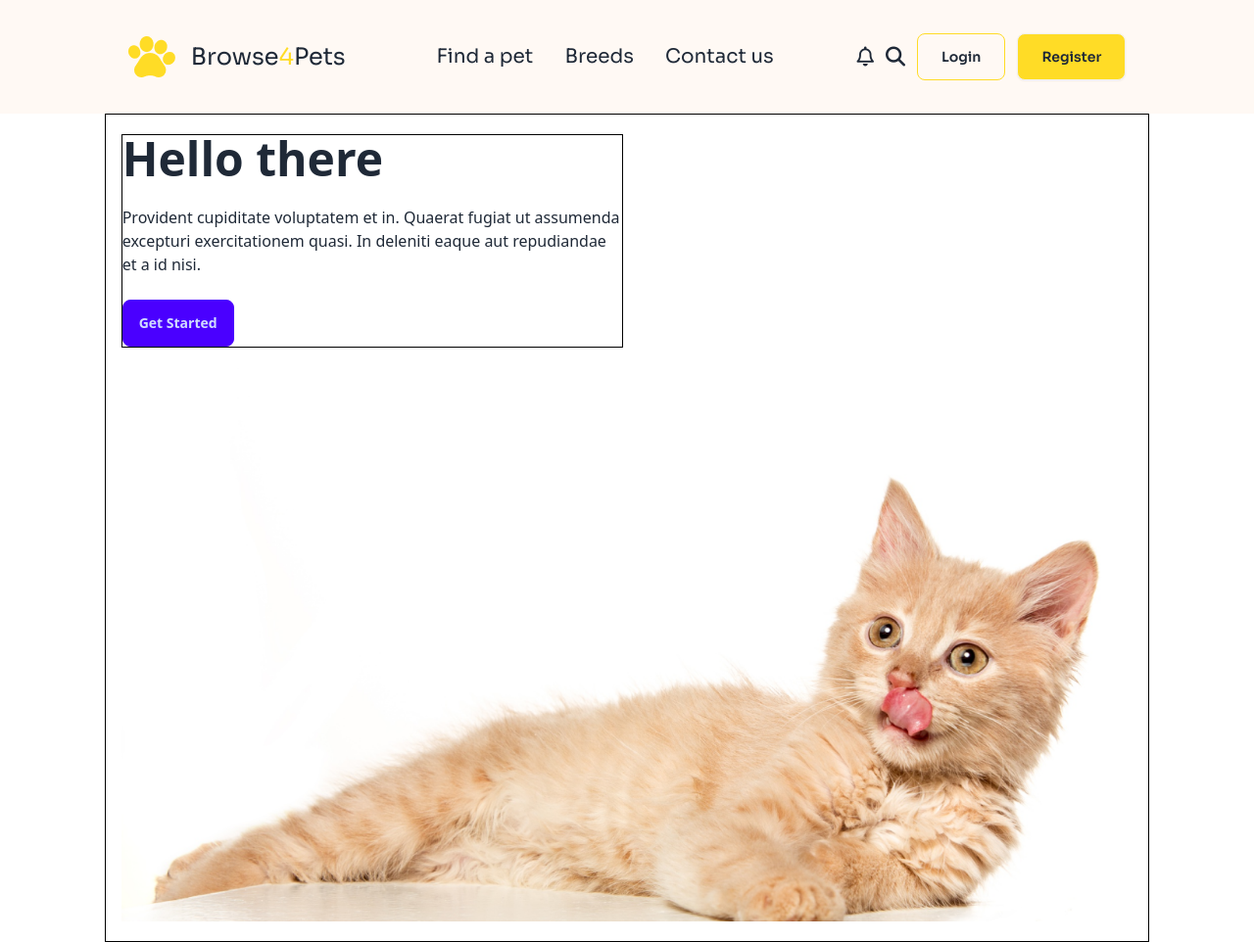
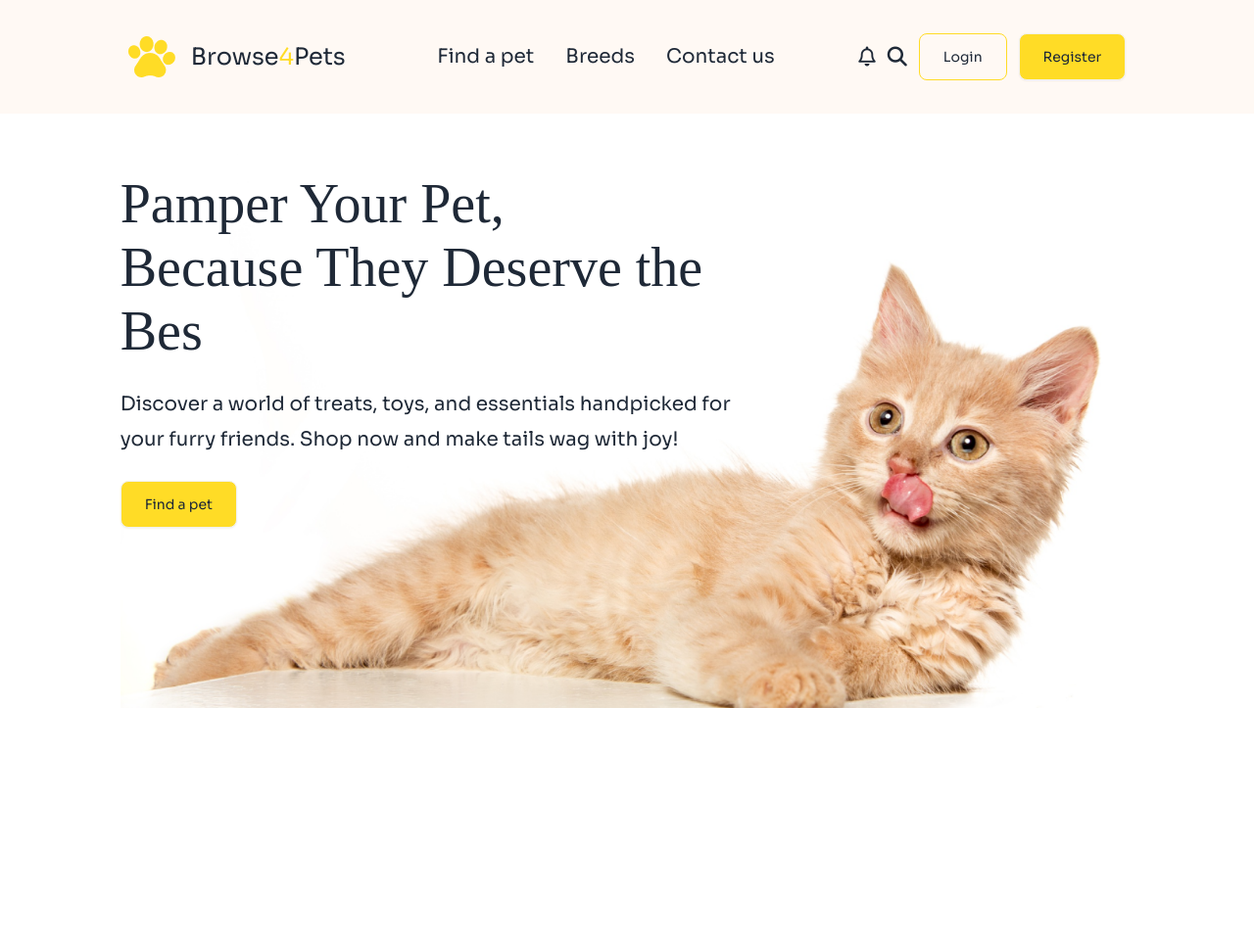
Before and after one commit to samin710/Assignment-3-PH, a plain HTML site: page index.html in a window 1280 px wide. Shown: the whole page at 98% size. After the commit the page ends 823 px from the top, so only its background shows below. Drawn offline with nearby package versions, Linux system fonts and the light colour scheme; a web font is replaced by a local one.

Commit message:
banner done

```diff
--- a/index.html
+++ b/index.html
@@ -3,7 +3,7 @@
   <head>
     <meta charset="UTF-8" />
     <meta name="viewport" content="width=device-width, initial-scale=1.0" />
-    <title>Browser4Pets</title>
+    <title>Browse4Pets</title>
     <!-- Font Awesome -->
     <script
       src="https://kit.fontawesome.com/04d176b0b6.js"
@@ -115,12 +115,12 @@
                 class="fa-solid fa-magnifying-glass hidden lg:block text-xl"
               ></i>
               <button
-                class="btn btn-outline px-6 py-0 rounded-lg hidden lg:block font-2 font-xs border-[#FFDC26]"
+                class="btn btn-outline px-6 py-0 rounded-lg hidden lg:block font-2 font-xs border-[#FFDC26] font-normal"
               >
                 Login
               </button>
               <button
-                class="btn px-6 py-0 rounded-lg hidden lg:block bg-[#FFDC26] font-2 font-xs"
+                class="btn px-6 py-0 rounded-lg hidden lg:block bg-[#FFDC26] font-2 font-xs font-normal"
               >
                 Register
               </button>
@@ -131,19 +131,24 @@
 
       <!-- Banner -->
       <section
-        class="border border-black mb-20 mx-auto w-10/12 pl-4 pr-4 py-5 bg-white"
+        class=" mb-20 mx-auto w-10/12 pl-4 pr-4 py-5 bg-white relative"
       >
-        <div class="border border-black max-w-lg">
-          <h1 class="text-5xl font-bold">Hello there</h1>
-          <p class="py-6">
-            Provident cupiditate voluptatem et in. Quaerat fugiat ut assumenda
-            excepturi exercitationem quasi. In deleniti eaque aut repudiandae et
-            a id nisi.
+        <div class=" lg:max-w-screen-sm absolute lg:my-10">
+          <h1 class="text-[30px] leading-9  lg:text-[56px] font-1 lg:leading-[65px]">
+            Pamper Your Pet, <br>Because They Deserve the Bes
+          </h1>
+          <p class="lg:py-6 font-2 lg:text-[20px] lg:leading-[36px] text-xs py-2">
+            Discover a world of treats, toys, and essentials handpicked for your
+            furry friends. Shop now and make tails wag with joy!
           </p>
-          <button class="btn btn-primary">Get Started</button>
+          <button
+            class="btn px-2 pt-0 lg:px-6 py-0 rounded-lg bg-[#FFDC26] font-2 font-xs font-normal"
+          >
+            Find a pet
+          </button>
         </div>
-        <div class="">
-          <img src="c1-assets/cat-big.png" alt="" />
+        <div class=" mt-32 lg:mt-0">
+          <img class="w-full" src="c1-assets/cat-big.png" alt="" />
         </div>
       </section>
     </header>
```
